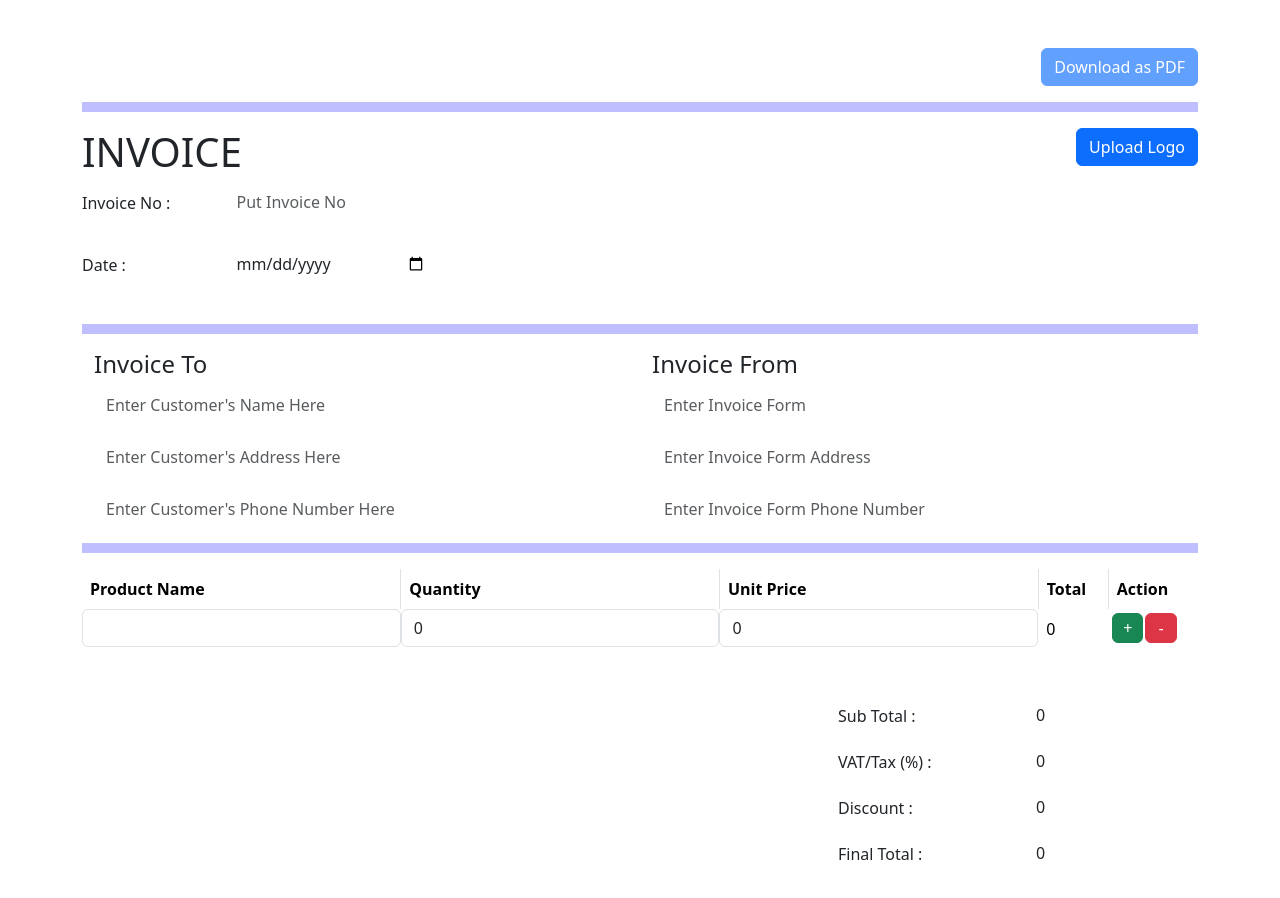
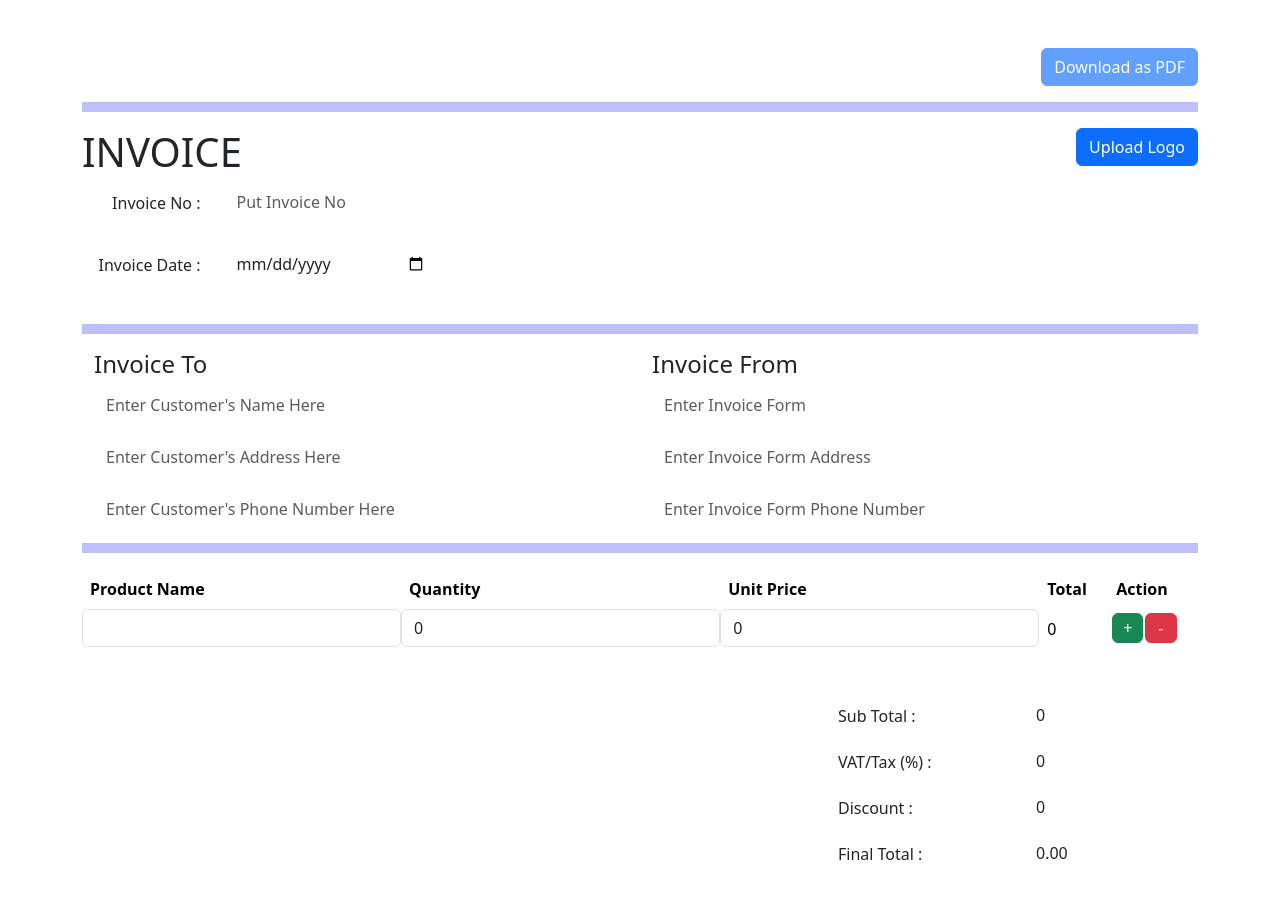
Before and after one commit to PankajMahtoliya/InvoiceMaker, a React (Vite) app: page / in a window 1280 px wide. Shown: the top 898 px of the page. Built offline with nearby package versions, Linux system fonts and the light colour scheme.

Commit message:
lebel align done,table & input style removed after download,upload logo button removed from pdf and total amount change to two digit after point

```diff
--- a/src/components/CalculationTable/CalculationTable.jsx
+++ b/src/components/CalculationTable/CalculationTable.jsx
@@ -36,7 +36,8 @@ const CalculationTable = ({dataRef}) => {
   };
 
   const calculateFinalTotal = () => {
-    return calculateSubTotal() + calculateVAT() - calculateDiscount();
+    const finalTotal = calculateSubTotal() + calculateVAT() - calculateDiscount();
+    return finalTotal.toFixed(2);
   };
 
   const calculateVAT = () => {
@@ -52,7 +53,7 @@ const CalculationTable = ({dataRef}) => {
 
   return (
     <div>
-      <Table bordered>
+      <Table id="calculation-table">
         <thead style={{borderStyle: "hidden"}}>
           <tr>
             <th>Product Name</th>
--- a/src/components/DownloadButton/DownloadButton.jsx
+++ b/src/components/DownloadButton/DownloadButton.jsx
@@ -9,11 +9,22 @@ const DownloadButton = ({ dataRef, isDataFilled }) => {
     // const input = document.getElementById("main-content");
 
     // if input's are empty then download button wouldn't show
-    if(isDataFilled) {
+    if (isDataFilled) {
       const hideSections = dataRef.current.querySelectorAll(".hide-section");
       hideSections.forEach((section) => {
         section.style.display = "none";
       });
+
+      const table = document.getElementById("calculation-table");
+      const inputs = document.getElementsByTagName("input");
+
+      // Hide table borders
+      table.style.borderStyle = "none";
+
+      // Hide input borders
+      for (let i = 0; i < inputs.length; i++) {
+        inputs[i].style.border = "none";
+      }
 
       html2canvas(dataRef.current).then((canvas) => {
         const pdf = new jsPDF();
@@ -24,6 +35,14 @@ const DownloadButton = ({ dataRef, isDataFilled }) => {
         const pdfHeight = (imgProps.height * pdfWidth) / imgProps.width;
         pdf.addImage(imgData, "PNG", 0, 0, pdfWidth, pdfHeight);
         pdf.save("invoice.pdf");
+
+        // Restore table borders
+        table.style.border = "";
+
+        // Restore input borders
+        for (let i = 0; i < inputs.length; i++) {
+          inputs[i].style.border = "";
+        }
       });
 
       setTimeout(() => {
--- a/src/components/InvoiceLogo/InvoiceLogo.jsx
+++ b/src/components/InvoiceLogo/InvoiceLogo.jsx
@@ -41,7 +41,9 @@ const InvoiceLogo = ({ setInvoiceNumber }) => {
                 style={{ display: "none" }}
               />
               {showButton && (
-                <Button onClick={handleUploadClick}>Upload Logo</Button>
+                <Button className="hide-section" onClick={handleUploadClick}>
+                  Upload Logo
+                </Button>
               )}
               {logo && (
                 <div
@@ -63,7 +65,9 @@ const InvoiceLogo = ({ setInvoiceNumber }) => {
                     }}
                     alt="Logo"
                   />
-                  <Button className="hide-section" onClick={handleDeleteClick}>Delete</Button>
+                  <Button className="hide-section" onClick={handleDeleteClick}>
+                    Delete
+                  </Button>
                 </div>
               )}
             </div>
--- a/src/components/InvoiceNoAndDate/InvoiceNoAndDate.jsx
+++ b/src/components/InvoiceNoAndDate/InvoiceNoAndDate.jsx
@@ -17,7 +17,7 @@ const InvoiceNoAndDate = ({ setInvoiceNumber }) => {
       <h1>INVOICE</h1>
       <Form className="mb-4">
         <Form.Group as={Row} controlId="numberField" className="mb-4">
-          <Form.Label column sm={3}>
+          <Form.Label column sm={3} className="text-end">
             Invoice No :
           </Form.Label>
           <Col sm={5}>
@@ -31,8 +31,8 @@ const InvoiceNoAndDate = ({ setInvoiceNumber }) => {
           </Col>
         </Form.Group>
         <Form.Group as={Row} controlId="datepicker">
-          <Form.Label column sm={3}>
-            Date :
+          <Form.Label column sm={3} className="text-end">
+            Invoice Date :
           </Form.Label>
           <Col sm={5}>
             <Form.Control
```
Lines whose indentation alone changed are shown as unchanged.
